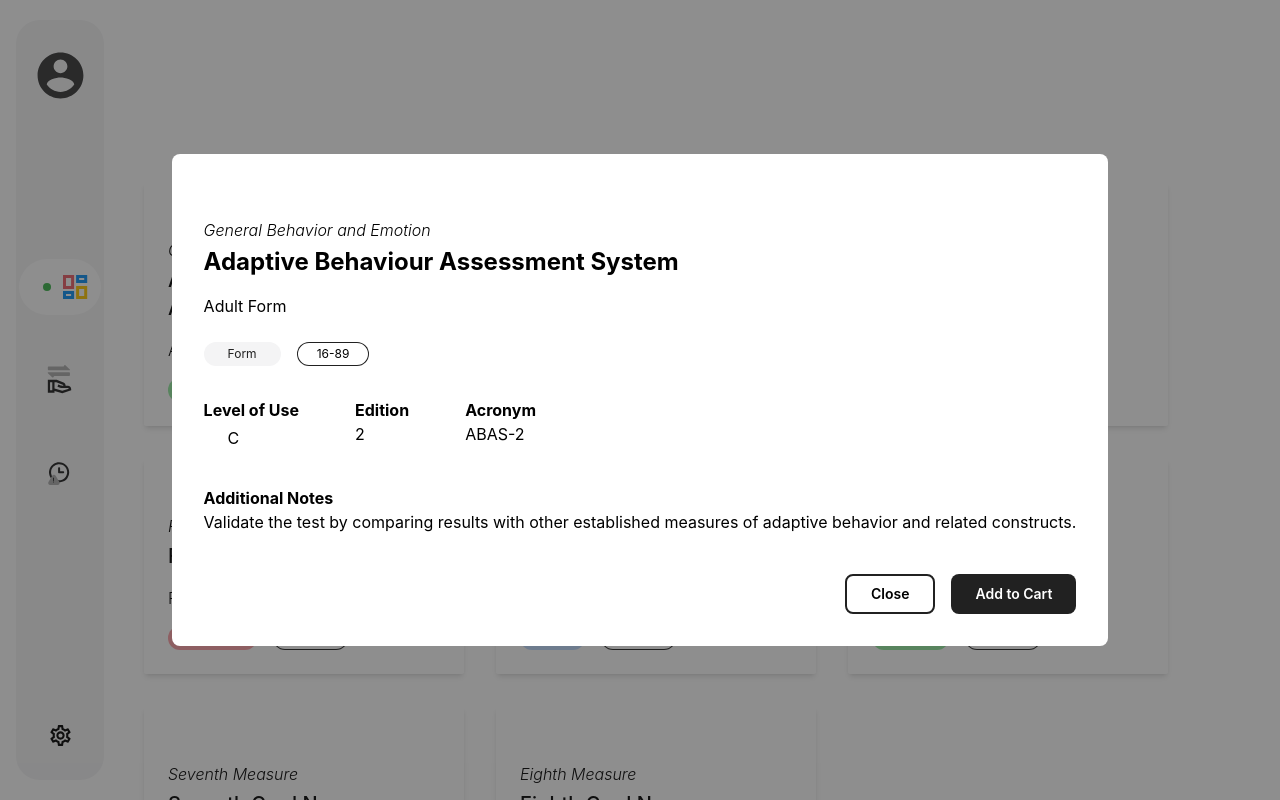
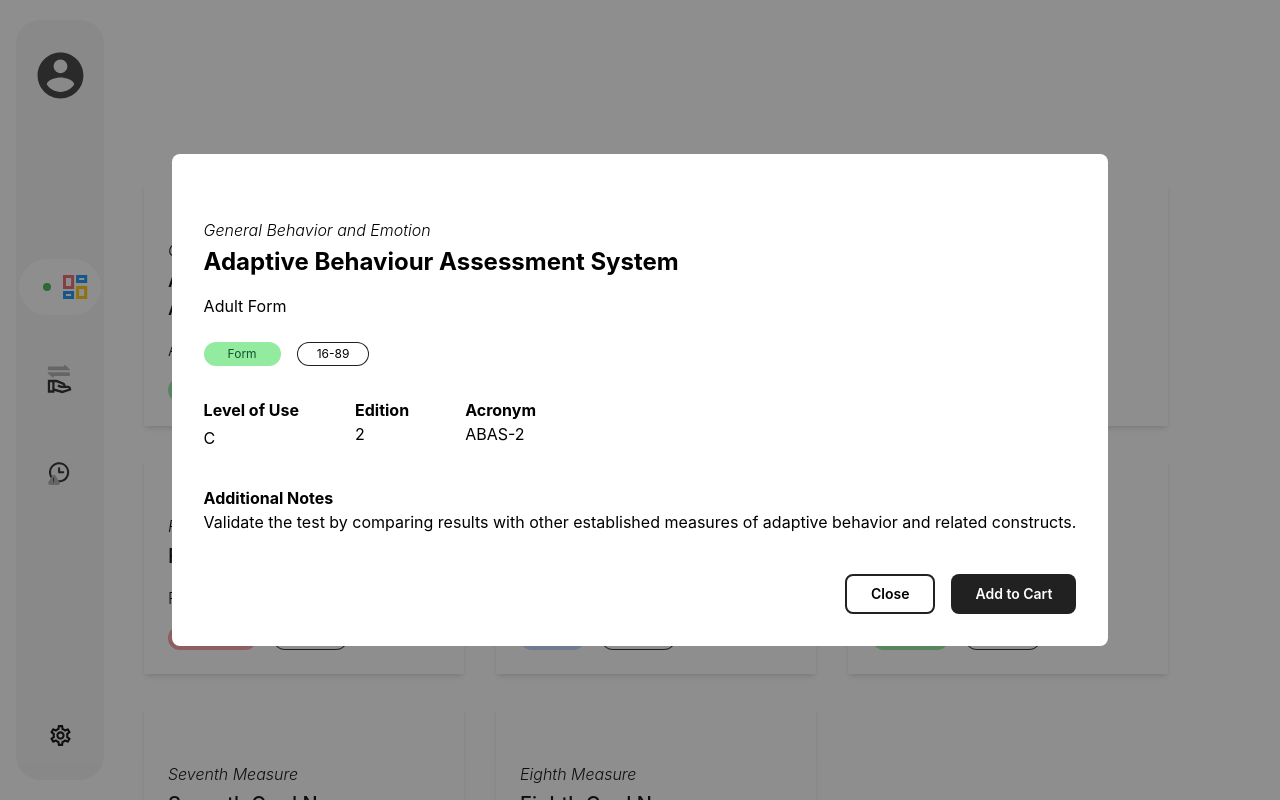
Before and after one commit to queens-psyc-clinic/app, a React (Create React App) app in the folder client/: page / in a window 1280 px wide. Both pictures are taken after a click on the element 304 px from the left and 304 px from the top of the page. Shown: the top 800 px of the page. Built offline with nearby package versions, Linux system fonts and the light colour scheme.

Commit message:
card modal done

```diff
--- a/client/src/App.tsx
+++ b/client/src/App.tsx
@@ -7,13 +7,15 @@
 export function App() {
   const [isModalOpen, setIsModalOpen] = useState(false);
   const [selectedCard, setSelectedCard] = useState<CardData | null>(null);
+  const [selectedCardColor, setSelectedCardColor] = useState<string>("");
 
   const toggleModal = () => {
     setIsModalOpen(!isModalOpen);
   };
 
-  const handleCardClick = (data: CardData) => {
+  const handleCardClick = (data: CardData, color: string) => {
     setSelectedCard(data);
+    setSelectedCardColor(color);
     setIsModalOpen(true);
   };
 
@@ -23,7 +25,7 @@
       <div className="m-10 pb-10 w-full mt-96 max-w-screen-lg">
         <div className="ml-4 sm:ml-0 grid grid-cols-2 sm:grid-cols-2 md:grid-cols-3 lg:grid-cols-3 xl:grid-cols-3 gap-8">
           {cardSampleData.map((data) => (
-            <Card key={data.id} data={data} openModal={() => handleCardClick(data)} />
+            <Card key={data.id} data={data} openModal={(color) => handleCardClick(data, color)} />
           ))}
         </div>
       </div>
@@ -34,6 +36,7 @@
         isOpen={isModalOpen}
         closeModal={toggleModal}
         cardData={selectedCard}
+        cardColor={selectedCardColor}
       />
     </div>
   );
--- a/client/src/components/Card.tsx
+++ b/client/src/components/Card.tsx
@@ -4,7 +4,7 @@
 
 interface CardProps {
   data: CardData;
-  openModal: () => void;
+  openModal: (color: string) => void;
 }
 
 const itemTitleToType: Record<string, ItemType> = {
@@ -54,7 +54,7 @@
   const itemColorClass = getItemColorClass(itemType);
 
   const handleClick = () => {
-    openModal();
+    openModal(itemColorClass);
   };
 
   return (
--- a/client/src/components/CardsModal.tsx
+++ b/client/src/components/CardsModal.tsx
@@ -8,6 +8,7 @@
   isOpen: boolean;
   closeModal: () => void;
   cardData: CardData | null;
+  cardColor: string;
 }
 
 const CardsModal: React.FC<CardsModalProps> = ({
@@ -17,6 +18,7 @@
   isOpen,
   closeModal,
   cardData,
+  cardColor,
 }: CardsModalProps) => {
   return (
     <div>
@@ -30,7 +32,7 @@
                 <h3>{cardData["Item Name"]}</h3>
                 <div className="flex flex-row text-xs pt-6">
                   <div className="">
-                    <p className="mr-4 rounded-full py-1 px-6 text-gray-900 bg-gray-100">
+                    <p className={`mr-4 rounded-full py-1 px-6 text-gray-900 bg-gray-100 ${cardColor}`}>
                       {cardData.Item.data.title}
                     </p>
                   </div>
@@ -43,7 +45,7 @@
                 <div className="flex flex-row gap-14 py-8">
                   <div className="">
                     <h3 className="font-bold">Level of Use</h3>
-                    <p className="mr-4 rounded-full py-1 px-6">
+                    <p className="mr-4 rounded-full py-1">
                       {cardData.Level}
                     </p>
                   </div>
```
